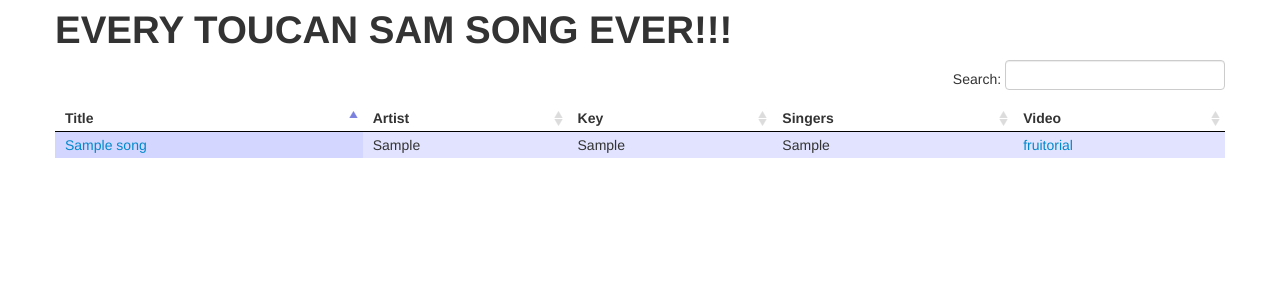
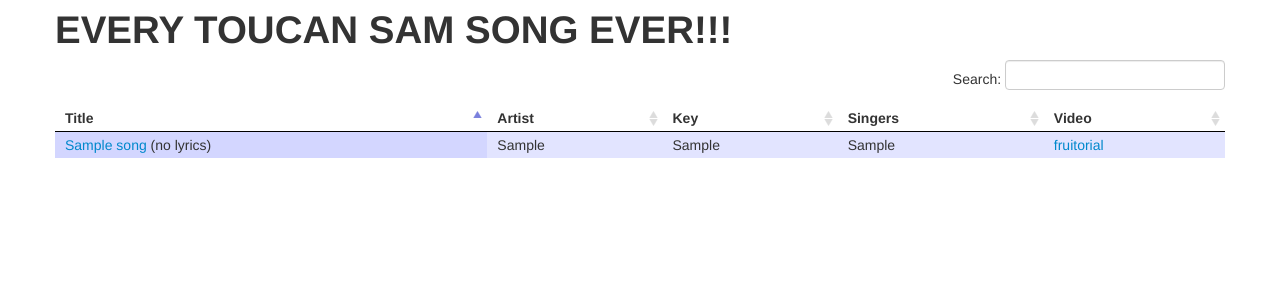
Before and after one commit to chrispitzer/toucan-sam, a Django app: page /songs/ in a window 1280 px wide. Shown: the top 300 px of the page. Run offline with Django 3.2, Linux system fonts and the light colour scheme; tables that the repository leaves empty hold one stand-in row (values such as "Sample post"); parts of the project's set-up code (start-up, migrations or seed data) failed here and were passed over; some libraries are stand-ins or nearby versions.

Commit message:
displays "no lyrics" where appropriate

```diff
--- a/toucansam/core/models.py
+++ b/toucansam/core/models.py
@@ -10,3 +10,6 @@ class Song(models.Model):
     cheat_sheet = models.CharField(max_length=255, blank=True)
     lyrics_with_chords = models.TextField(blank=True)
     video_link = models.URLField(max_length=255, blank=True)
+
+    def has_no_lyrics(self):
+        return len(self.lyrics_with_chords) < 50
--- a/toucansam/toucansam/templates/song_list.html
+++ b/toucansam/toucansam/templates/song_list.html
@@ -51,6 +51,9 @@
                         <a href="{% url song song.id %}">
                             {{ song.title }}
                         </a>
+                        {% if song.has_no_lyrics %}
+                            (no lyrics)
+                        {% endif %}
                     </td>
                     <td>{{ song.artist }}</td>
                     <td>{{ song.key }}</td>
```
